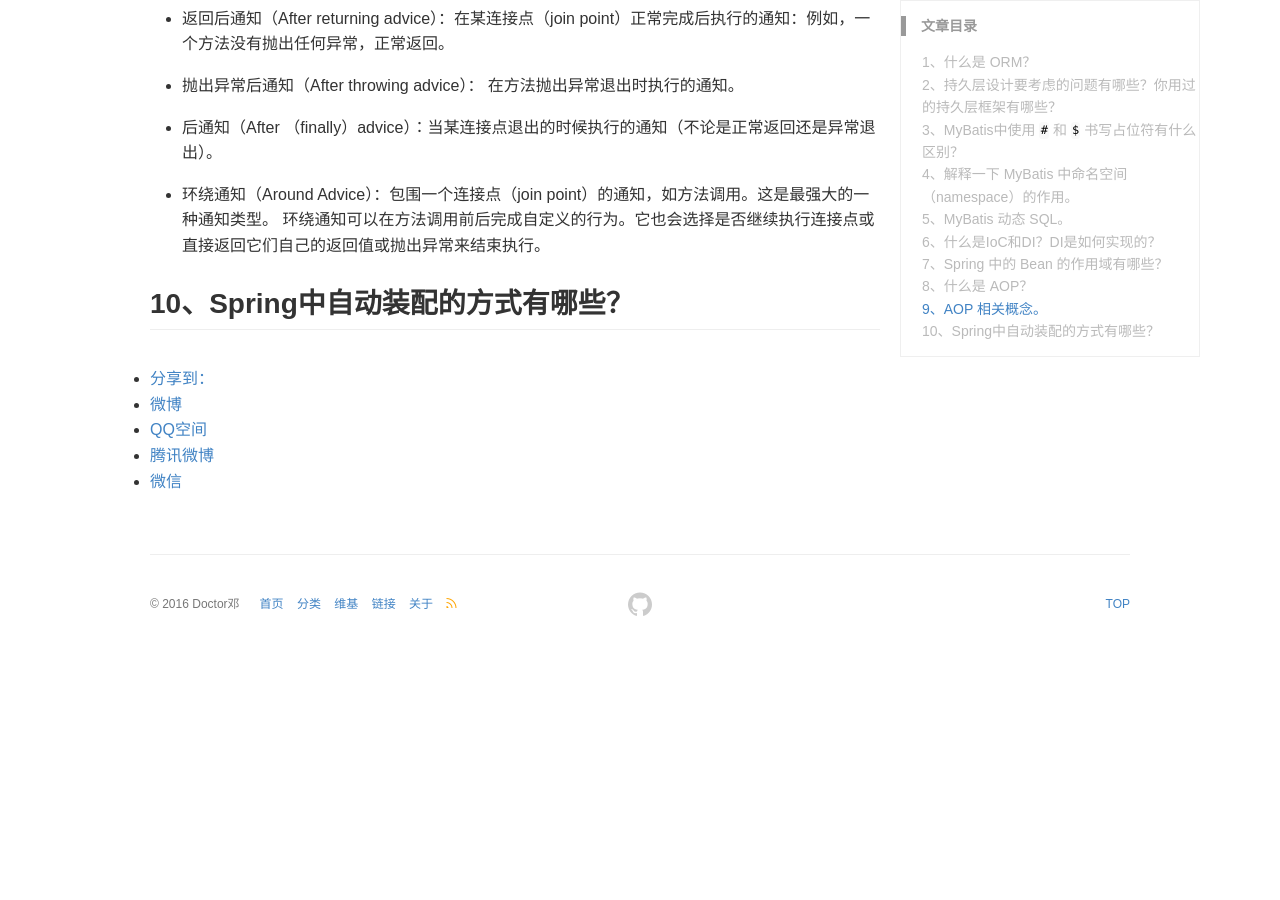
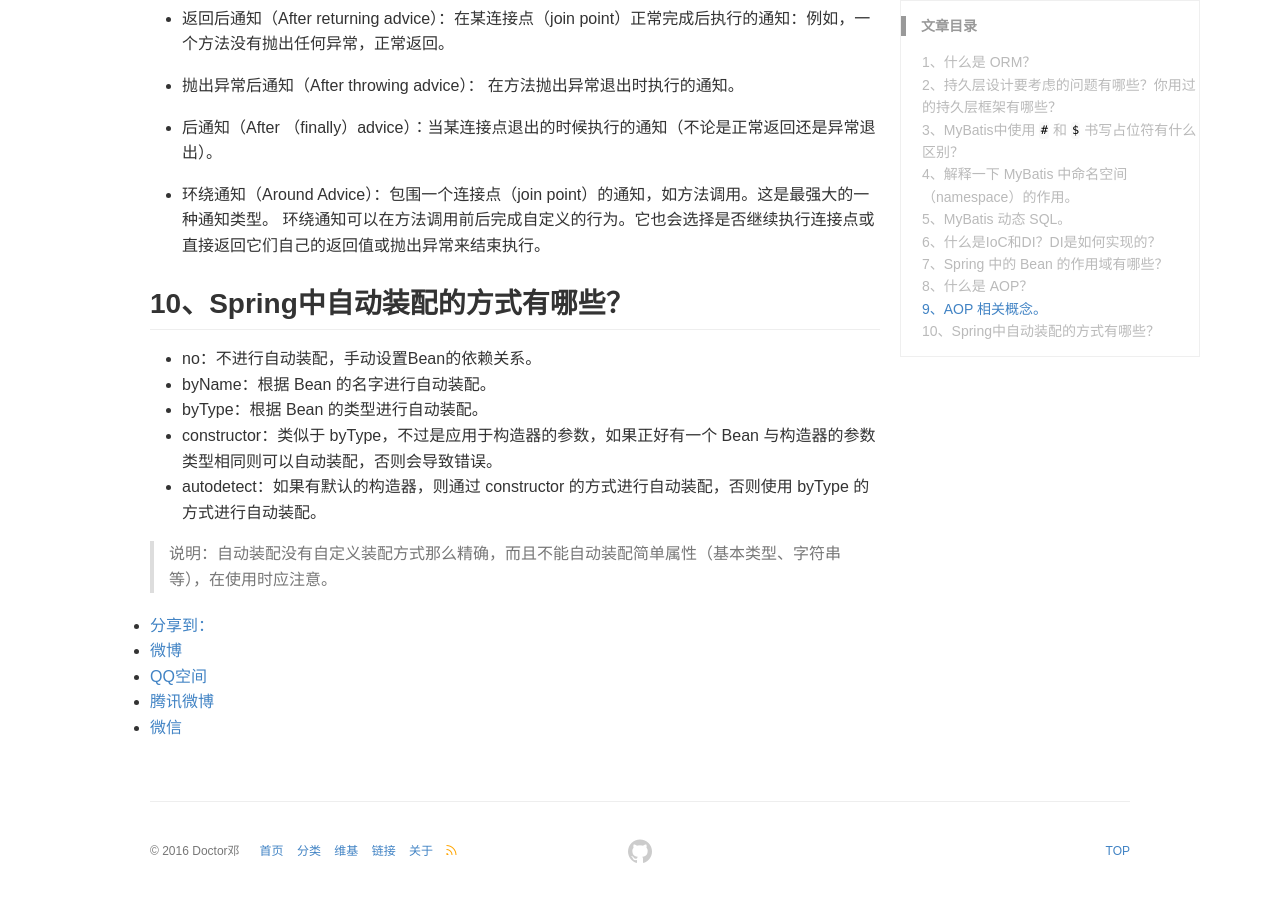
Before and after one commit to DoctorDeng/DoctorDeng.github.io, a Jekyll site: the page built from _posts/2016-09-18-java-SSM.md, in a window 1280 px wide and 900 px high, scrolled down 6367 px. Built offline with Jekyll 4.4.1, drawn with Linux system fonts in a browser that asks for light colours; comment, search, counter and statistics services are not loaded; before the commit the page ends 7020 px from its top, so only the background shows below that.

Commit message:
modify file

```diff
--- a/_posts/2016-09-18-java-SSM.md
+++ b/_posts/2016-09-18-java-SSM.md
@@ -224,3 +224,10 @@ IoC 叫控制反转，是 Inversion of Control 的缩写，DI（Dependency Injec
 * 环绕通知（Around Advice）：包围一个连接点（join point）的通知，如方法调用。这是最强大的一种通知类型。 环绕通知可以在方法调用前后完成自定义的行为。它也会选择是否继续执行连接点或直接返回它们自己的返回值或抛出异常来结束执行。
 
 ## 10、Spring中自动装配的方式有哪些？
+* no：不进行自动装配，手动设置Bean的依赖关系。
+* byName：根据 Bean 的名字进行自动装配。
+* byType：根据 Bean 的类型进行自动装配。
+* constructor：类似于 byType，不过是应用于构造器的参数，如果正好有一个 Bean 与构造器的参数类型相同则可以自动装配，否则会导致错误。
+* autodetect：如果有默认的构造器，则通过 constructor 的方式进行自动装配，否则使用 byType 的方式进行自动装配。
+
+> 说明：自动装配没有自定义装配方式那么精确，而且不能自动装配简单属性（基本类型、字符串等），在使用时应注意。
```
